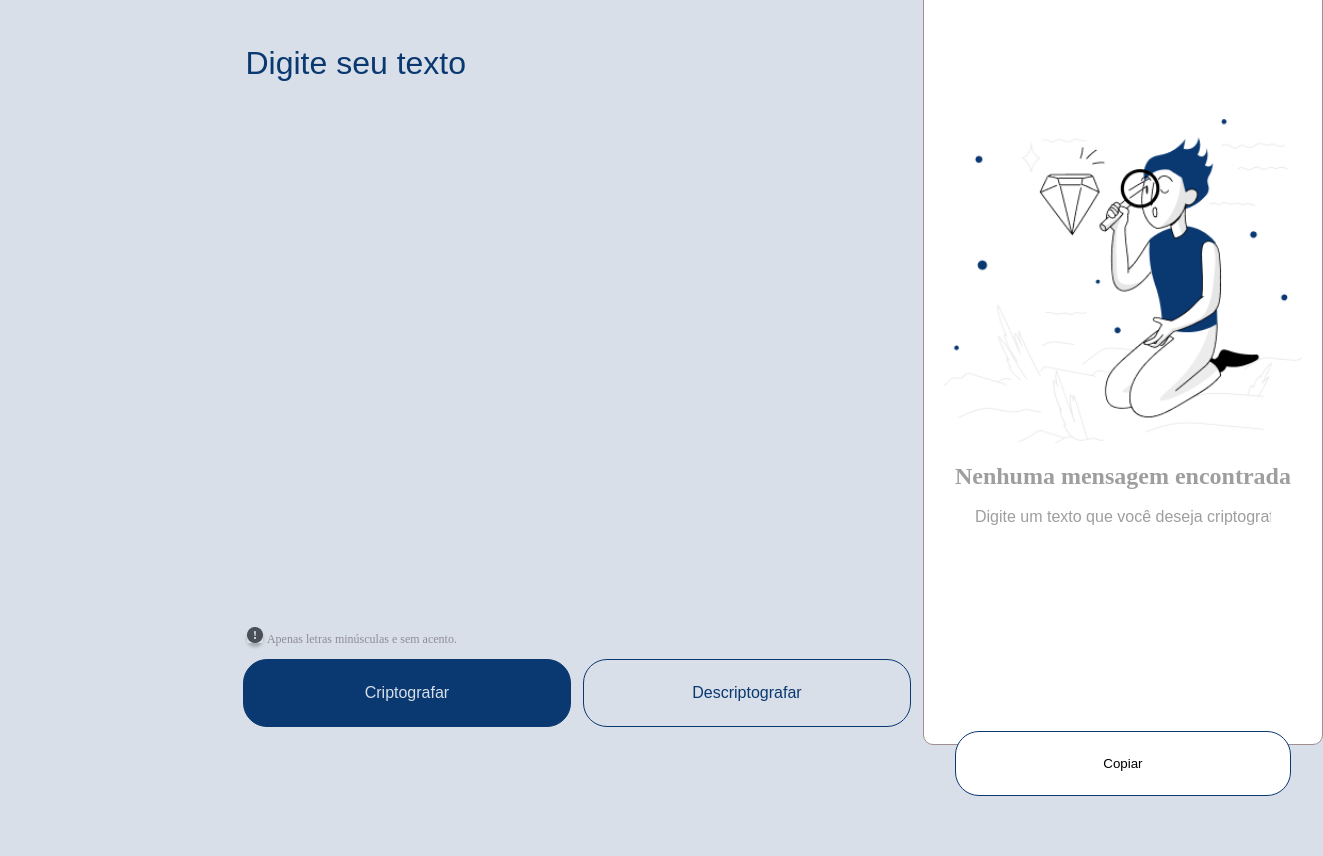
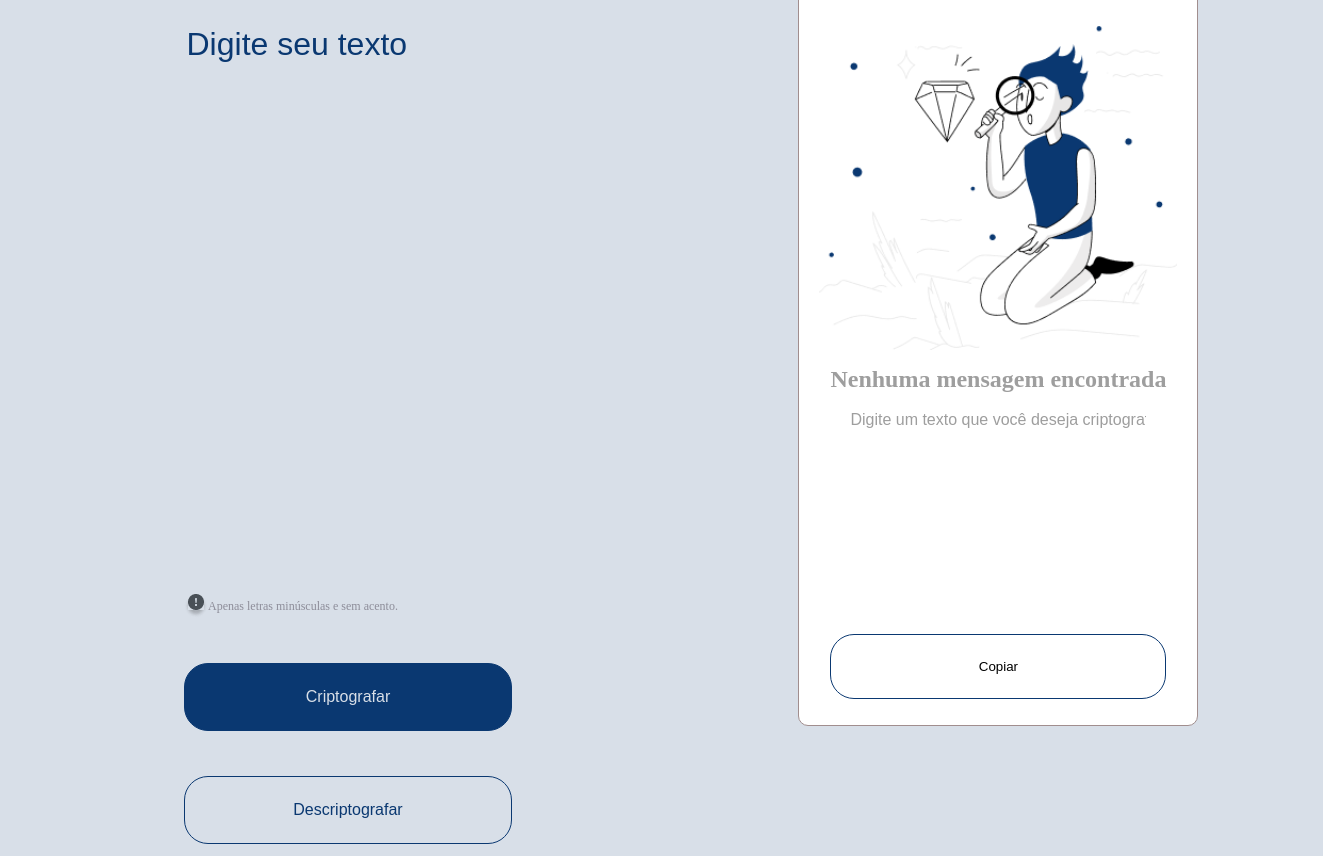
Before and after one commit to van-gomes/one-alura-text-decoder-challenge-js, a plain HTML site: page index.html in a window 1280 px wide. Shown: the part 122-978 px from the top of the page, 1323 px wide, since content can reach past the window. Drawn offline with Linux system fonts and the light colour scheme.

Commit message:
Css adjustments

```diff
--- a/styles/styles.css
+++ b/styles/styles.css
@@ -1,23 +1,31 @@
+/* Reseta as configurações básicas */
 body {
     background-color: var(--background-color-main);
 }
 
+/* Logo da Alura */
 .img__logo {
     margin: 3% 6%;
+    width: 100%;
+    max-width: 45px;
 }
 
+/* Container principal que contém os dois blocos principais (container_text e container__decoder) */
 .container_main {
     display: flex;
-    justify-content: space-between;
-    margin: 3%;
+    justify-content: center;
 }
 
+/* Container do input de texto e seus botões */
 .container_text {
-    margin-left: 17%;
+    margin-left: 8%;
+    flex-basis: 38%;
 }
 
+/* Input de texto */
 .container__text__input {
-    width: 680px;
+    width: 100%;
+    max-width: 680px;
     height: 48px;
     padding: 2.5px;
     border: none;
@@ -34,11 +42,11 @@ body {
     border: 0.3px solid;
 }
 
+/* Container para as informações do tipo de texto */
 .content__info__type__text {
     display: flex;
     align-items: center;
-    margin-top: 534px;
-    margin-bottom: 8px;
+    margin-top: 520px;
 }
 
 .paragraph__info__type__text {
@@ -46,12 +54,16 @@ body {
     color: var(--gray-400);
 }
 
+/* Estilos dos botões de criptografar e descriptografar */
 .encrypt__button, .decrypt__button {
-    width: 328px;
+    width: 100%;
+    max-width: 328px;
     font-size: 1rem;
     padding: 24px;
+    margin-top: 45px;
     border-radius: 24px;
     border: 1px solid #0A3871;
+    cursor: pointer;
 }
 
 .encrypt__button {
@@ -75,24 +87,28 @@ body {
     color: var(--background-color-main);
 }
 
+/* Container do decodificador de texto */
 .container__decoder {
     display: flex;
-    width: 400px;
+    width: 100%;
+    max-width: 400px;
     height: 100vh;
     margin-top: var(--container-decoder-top);
-    margin-right: 3%;
+    margin-left: 10%;
     margin-bottom: 6%;
     border-radius: 10px;
     background-color: var(--background-color-text-decoder);
     border: #A18E8E solid 1px;
 }
 
+/* Conteúdo do decodificador */
 .content__text__decoder {
     display: flex;
     justify-content: center;
     align-items: center;
     flex-direction: column;
-    width: 400px;
+    width: 100%;
+    max-width: 400px;
     height: 100%;
     text-align: center;
     padding: 20px;
@@ -101,8 +117,8 @@ body {
 .img__decoder {
     width: 100%;
     height: auto;
-    padding-top: 233px;
-    padding-bottom: 20px;
+    padding-top: 5rem;
+    padding-bottom: 1rem;
 }
 
 .title__text_decoder {
@@ -113,7 +129,8 @@ body {
 }
 
 .input__text__decoder {
-    width: 336px;
+    width: 100%;
+    max-width: 336px;
     height: 72px;
     padding: 20px;
     border: none;
@@ -126,12 +143,15 @@ body {
     color: var(--gray-500);
 }
 
+/* Botão de copiar texto */
 .copy__button {
-    width: 336px;
+    width: 100%;
+    max-width: 336px;
     padding: 24px;
     margin-top: 186px;
     margin-bottom: 8px;
     border-radius: 24px;
     border: 1px solid #0A3871;
     background-color: var(--background-color-text-decoder);
+    cursor: pointer;
 }
```
